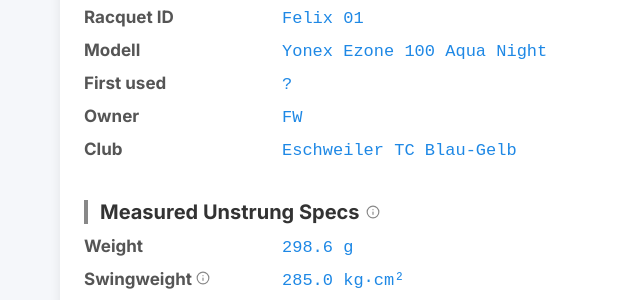
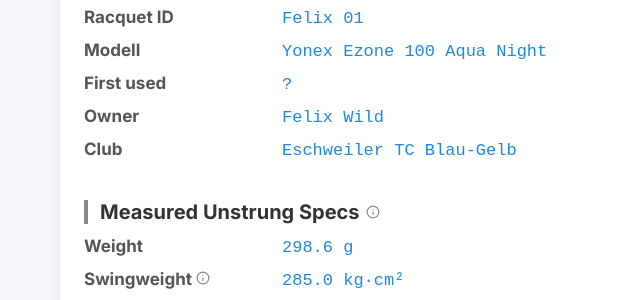
Before and after one commit to stringsmatter/Info, a Jekyll site: the page built from FW01/index.html, in a window 1280 px wide. Shown: the part 125-425 px from the top of the page, without its empty margins (206-846 px from the left). Built offline with Jekyll 4.4.1, drawn with Linux system fonts in a browser that asks for light colours.

Commit message:
Update FW01.yml

```diff
--- a/_data/racquets/FW01.yml
+++ b/_data/racquets/FW01.yml
@@ -1,4 +1,4 @@
-owner: "FW"
+owner: "Felix Wild"
 club: "Eschweiler TC Blau-Gelb"
 racket_id: "Felix 01"
 model: "Yonex Ezone 100 Aqua Night"
```
